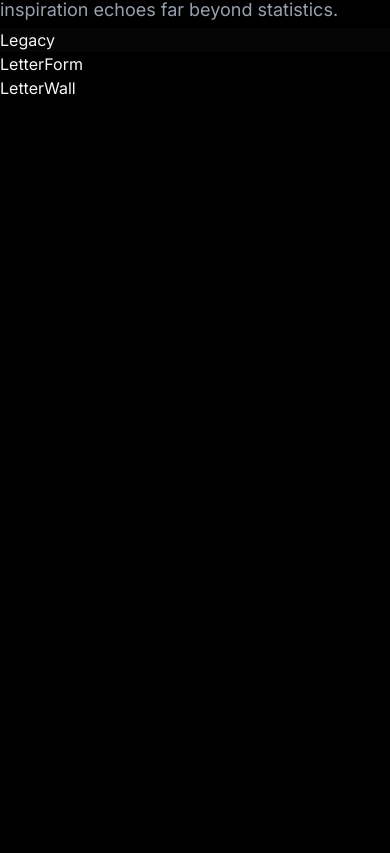
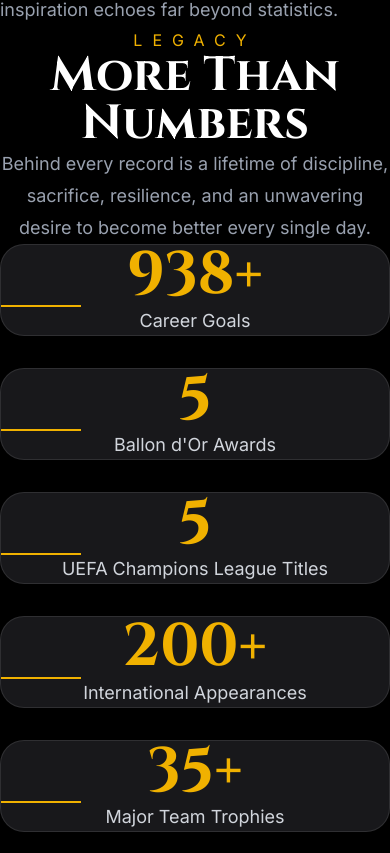
Before and after one commit to AlbertAdekanye/letters-to-cr7, a React (Vite) app: page / in a window 390 px wide. Shown: the part 8971-9824 px from the top of the page. Built offline with nearby package versions, Linux system fonts and the light colour scheme.

Commit message:
feat: implement Legacy component with StatCard and legacy data for enhanced presentation

```diff
--- a/src/components/legacy/Legacy.jsx
+++ b/src/components/legacy/Legacy.jsx
@@ -1,7 +1,43 @@
+import StatCard from "./StatCard";
+import stats from "../../data/legacyData";
 
+const Legacy = () => {
+  return (
+    <section className="bg-black py-32">
+      <div className="mx-auto max-w-7xl px-6">
 
-export default function Legacy() {
-  return (
-    <div>Legacy</div>
-  )
-}
+        <div className="mb-24 text-center">
+
+          <p className="mb-4 uppercase tracking-[10px] text-yellow-500">
+            Legacy
+          </p>
+
+          <h2 className="text-5xl font-black text-white md:text-7xl">
+            More Than Numbers
+          </h2>
+
+          <p className="mx-auto mt-8 max-w-3xl text-lg leading-8 text-gray-400">
+            Behind every record is a lifetime of discipline,
+            sacrifice, resilience, and an unwavering desire to become
+            better every single day.
+          </p>
+
+        </div>
+
+        <div className="grid gap-8 md:grid-cols-2 xl:grid-cols-3">
+
+          {stats.map((stat) => (
+            <StatCard
+              key={stat.id}
+              {...stat}
+            />
+          ))}
+
+        </div>
+
+      </div>
+    </section>
+  );
+};
+
+export default Legacy;
--- /dev/null
+++ b/src/components/legacy/StatCard.jsx
@@ -0,0 +1,27 @@
+import { motion } from "framer-motion";
+
+const StatCard = ({ number, suffix = "", title }) => {
+  return (
+    <motion.div
+      whileHover={{
+        y: -10,
+        scale: 1.03,
+      }}
+      transition={{ duration: 0.3 }}
+      className="rounded-3xl border border-white/10 bg-zinc-900 p-10 text-center"
+    >
+      <h2 className="mb-4 text-6xl font-black text-yellow-500">
+        {number}
+        {suffix}
+      </h2>
+
+      <div className="mx-auto mb-6 h-[2px] w-20 bg-yellow-500"></div>
+
+      <p className="text-lg text-gray-300">
+        {title}
+      </p>
+    </motion.div>
+  );
+};
+
+export default StatCard;
--- /dev/null
+++ b/src/data/legacyData.js
@@ -0,0 +1,38 @@
+const stats = [
+  {
+    id: 1,
+    number: 938,
+    suffix: "+",
+    title: "Career Goals",
+  },
+  {
+    id: 2,
+    number: 5,
+    title: "Ballon d'Or Awards",
+  },
+  {
+    id: 3,
+    number: 5,
+    title: "UEFA Champions League Titles",
+  },
+  {
+    id: 4,
+    number: 200,
+    suffix: "+",
+    title: "International Appearances",
+  },
+  {
+    id: 5,
+    number: 35,
+    suffix: "+",
+    title: "Major Team Trophies",
+  },
+  {
+    id: 6,
+    number: 1000,
+    suffix: "?",
+    title: "The Journey Continues",
+  },
+];
+
+export default stats;
```
